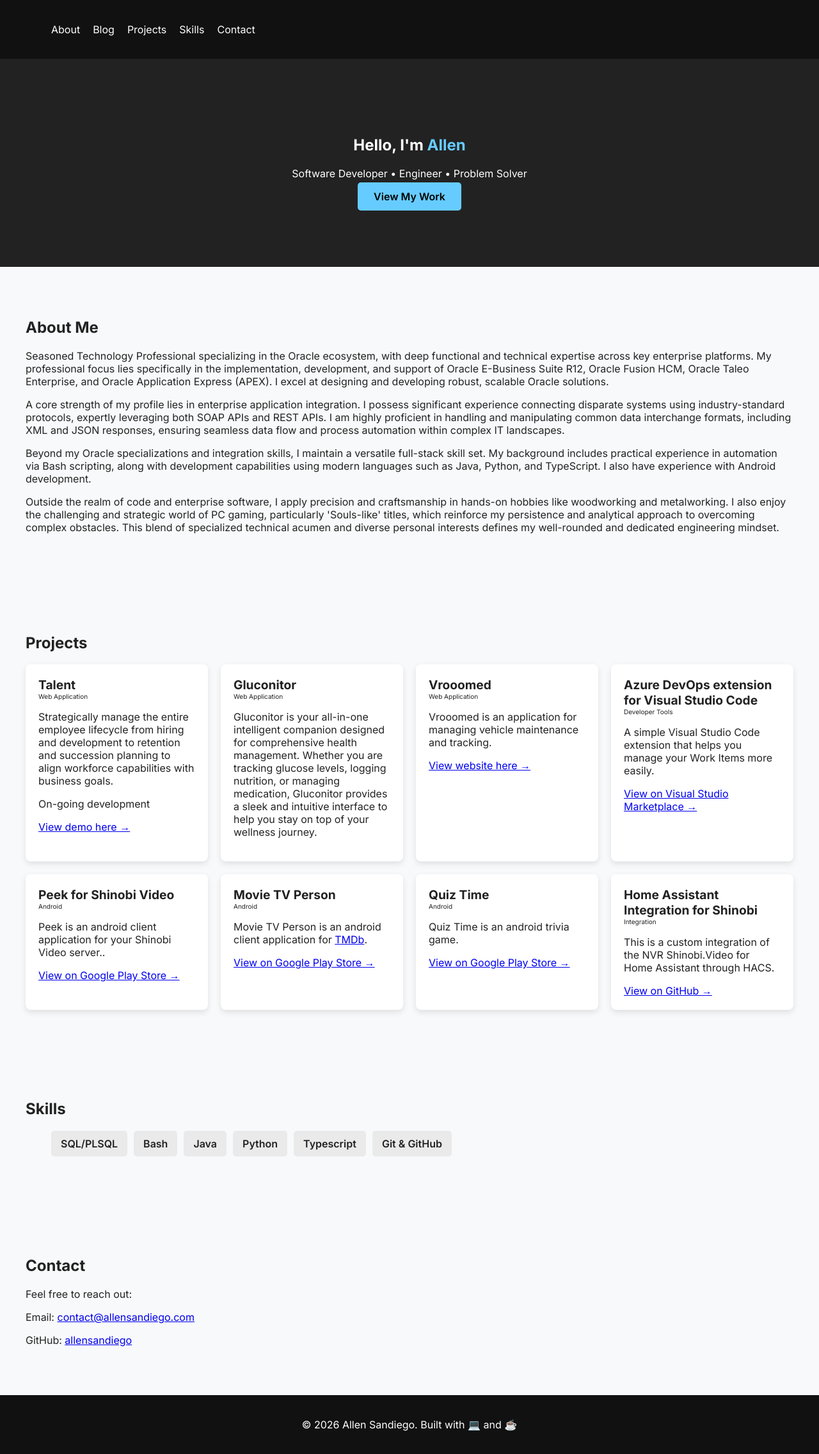
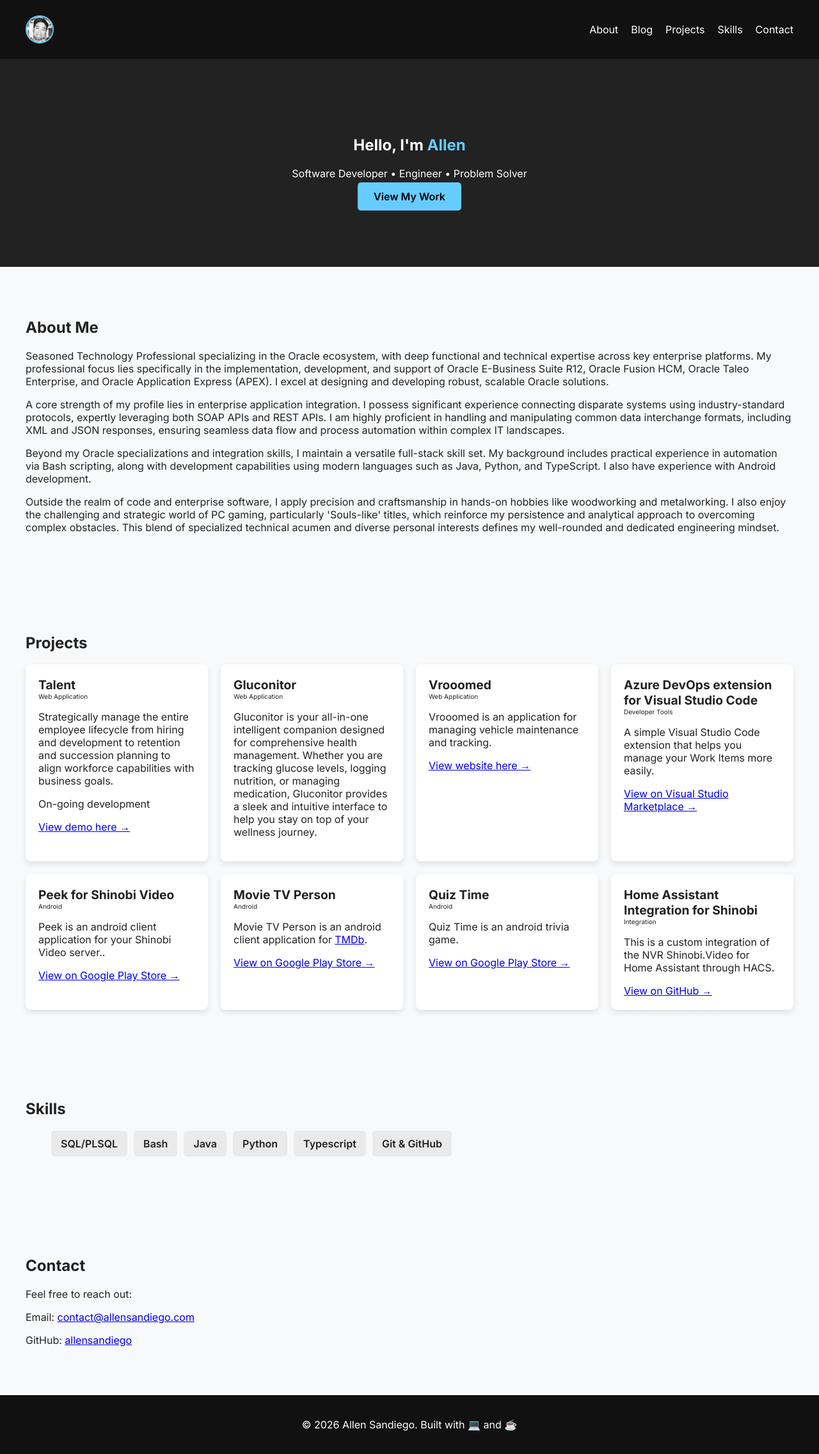
Before and after one commit to allensandiego/page, a Jekyll site: the page built from index.html, in a window 1280 px wide. Shown: the whole page at 64% size. Built offline with Jekyll 4.4.1, drawn with Linux system fonts in a browser that asks for light colours; a script that is not in the unit is left out.

Commit message:
Add home link

```diff
--- a/_includes/nav-header.html
+++ b/_includes/nav-header.html
@@ -1,5 +1,8 @@
 <header>
     <nav>
+        <a href="/" class="nav-logo">
+            <img src="/images/profile/512x512.jpg" alt="Allen Sandiego" class="profile-pic">
+        </a>
         <ul>
             <li><a href="../../index.html#about">About</a></li>
             <li><a href="https://blog.allensandiego.com">Blog</a></li>
--- a/css/styles.css
+++ b/css/styles.css
@@ -16,10 +16,18 @@ nav {
     align-items: center;
 }
 
-.logo {
-    color: #fff;
-    font-size: 24px;
-    font-weight: 700;
+.nav-logo {
+    display: flex;
+    align-items: center;
+    justify-content: center;
+}
+
+.profile-pic {
+    width: 40px;
+    height: 40px;
+    border-radius: 50%;
+    object-fit: cover;
+    border: 2px solid #6cf;
 }
 
 nav ul {
@@ -68,13 +76,13 @@ section {
     background: #fff;
     border-radius: 8px;
     padding: 20px;
-    box-shadow: 0 4px 10px rgba(0,0,0,0.1);
+    box-shadow: 0 4px 10px rgba(0, 0, 0, 0.1);
     transition: transform 0.3s ease, box-shadow 0.3s ease;
 }
 
 .project-card:hover {
     transform: translateY(-5px);
-    box-shadow: 0 8px 20px rgba(0,0,0,0.15);
+    box-shadow: 0 8px 20px rgba(0, 0, 0, 0.15);
 }
 
 .project-card-title {
```
Lines whose indentation alone changed are shown as unchanged.
